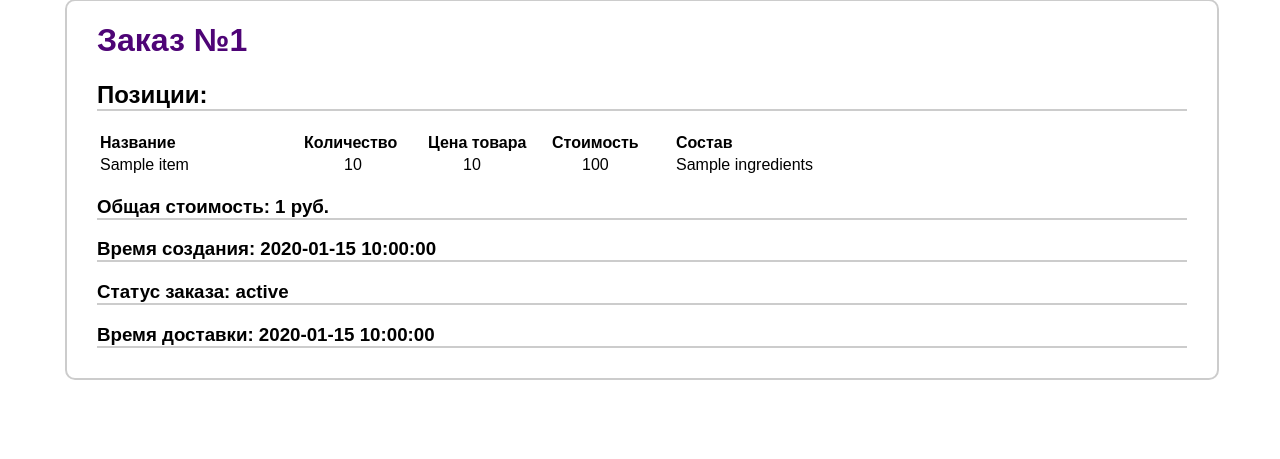
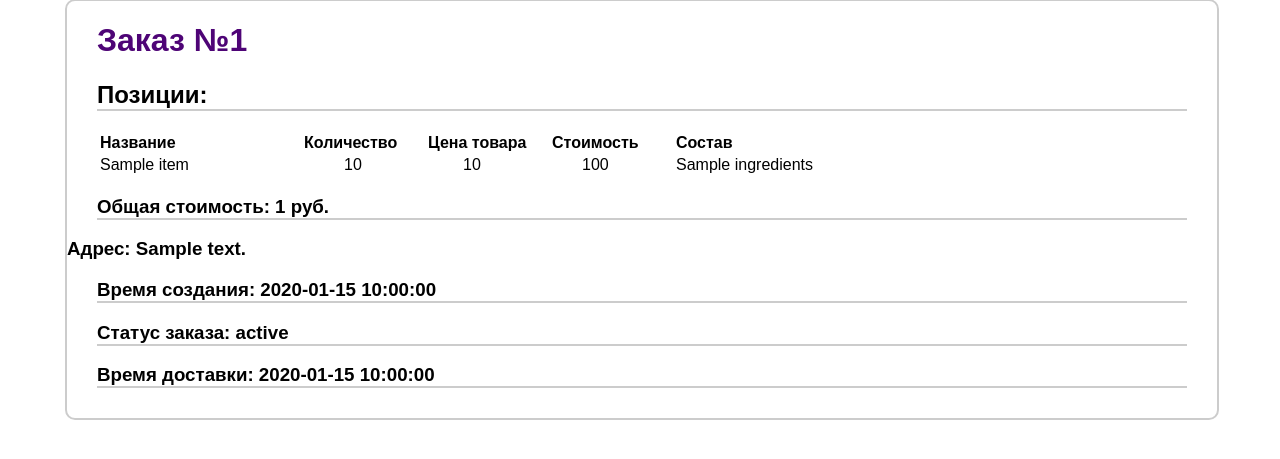
Before and after one commit to fastixr/pizza, a Python web app: template templates/details.html in a window 1280 px wide. Shown: the part 181-640 px from the top of the page. Run offline with Jinja, Linux system fonts and the light colour scheme; the template is opened without the code that fills it: most values are stand-ins (such as "Sample title", 1, 10 or a date in 2020).

Commit message:
small changes

```diff
--- a/templates/details.html
+++ b/templates/details.html
@@ -37,6 +37,7 @@
                     </tbody>
                 </table>
                 <h3 id="order_details_text11"  class="order_history_text">Общая стоимость: {{ order.total_price }} руб.</h3>
+                <h3 id="order_details_text15"  class="order_history_text">Адрес: {{ order.address }}</h3>
                 <h3 id="order_details_text12"  class="order_history_text">Время создания: {{ order.created_at }}</h3>
                 <h3 id="order_details_text13"  class="order_history_text">Статус заказа: {{ order.status }}</h3>
                 <h3 id="order_details_text14"  class="order_history_text">Время доставки: {{ order.deliveryTime }}</h3>
```
